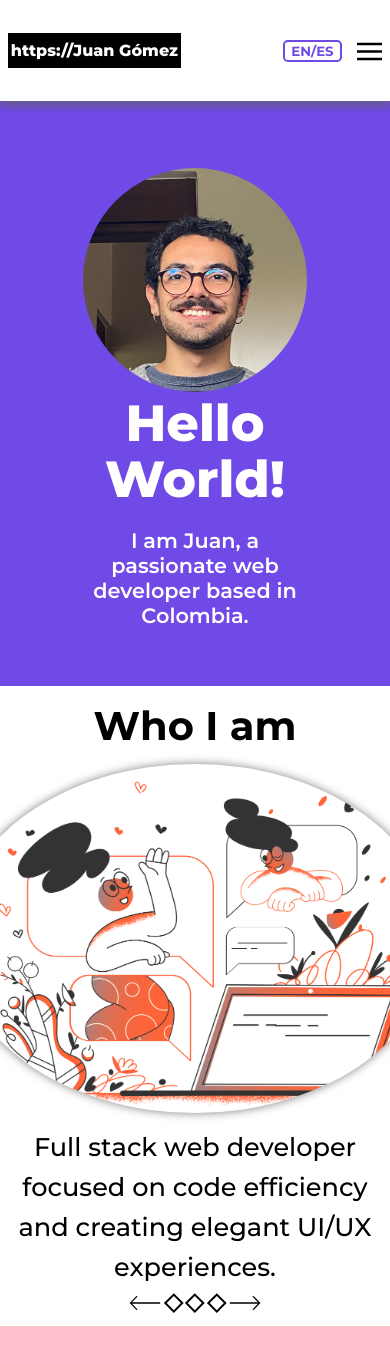
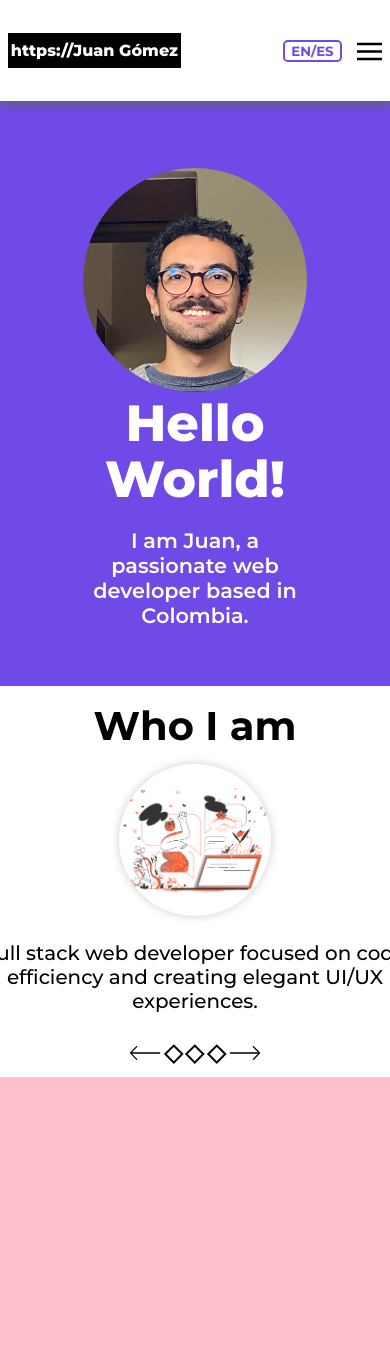
Before and after one commit to JPGomezCuervo/Portfolio-v2, a Vue app: page / in a window 390 px wide. Shown: the top 1364 px of the page. Built offline with nearby package versions, Linux system fonts and the light colour scheme.

Commit message:
Implementing responsive design to mobile

```diff
--- a/src/components/Carousel.vue
+++ b/src/components/Carousel.vue
@@ -5,11 +5,11 @@ import WhoIAm from "./WhoIAm.vue";
 
 <template>
     <section class="carousel" id="carousel">
+
         <div class="display">
             <WhoIAm/>
         </div>
 
-    </section>
         <div class="navigation">
 
             <img :src="arrow" class="left-arrow arrow"/>
@@ -19,6 +19,7 @@ import WhoIAm from "./WhoIAm.vue";
             <img :src="arrow" class="right-arrow arrow"/>
 
         </div>
+    </section>
 
 </template>
 
@@ -27,6 +28,7 @@ import WhoIAm from "./WhoIAm.vue";
 
 .carousel {
     display: flex;
+    flex-direction: column;
     height: fit-content;
     width: 100%;
     align-items: center;
@@ -42,6 +44,7 @@ import WhoIAm from "./WhoIAm.vue";
     display: flex;
     justify-content: center;
     align-items: center;
+    width: 100%;
     gap: 1%;
     margin-bottom: 2%;
 }
--- a/src/components/WhoIAm.vue
+++ b/src/components/WhoIAm.vue
@@ -45,27 +45,43 @@ const { whoIAm }= toRefs(selectLanguages());
 }
 
 .image-frame {
-    // height: clamp(10rem, 30vh, 18rem);
-    width: 30rem;
+    height: clamp(20rem, 38vh, 40rem);
+    width: clamp(20rem, 38vh, 40rem);
     margin-bottom: 2%;
 }
 
 p {
     font-family: "Montserrat-Medium";
-    font-size: 1.6rem;
-    width: 25rem;
-    line-height: 2.5rem;
+    font-size: clamp(1.2rem, 2vw, 1.6rem);
+    width: 28rem;
+    line-height: clamp(1.8rem, 2.5vw, 2.5rem);
     margin: 0;
 }
 
 @media (max-width: 1000px) {
+
+    .content {
+        display: flex;
+        flex-direction: column;
+    }
     p {
         text-align: center;
+        margin-top: clamp(1rem, 1vh, 2rem);
+        margin-bottom: 5%;
+        font-size: clamp(1rem, 1rem + 1vw, 1.6rem);
+        line-height: clamp(1.5rem, 3vw, 2.5rem);
+        // width: 20rem;
+        // width: clamp(15rem, 75vw, 35rem);
+        width: 100%;
     }
 
+    .image-frame {
+        height: clamp(6rem, 18vh, 40rem);
+        width: clamp(6rem, 18vh, 40rem);
+    }
     .image-frame img {
         border-radius: 200%;
-        box-shadow: 0 0 10px 0 rgba(0, 0, 0, 0.5);
+        box-shadow: 0 0 10px 0 rgba(0, 0, 0, 0.2);
 
     }
 
```
Lines whose indentation alone changed are shown as unchanged.
